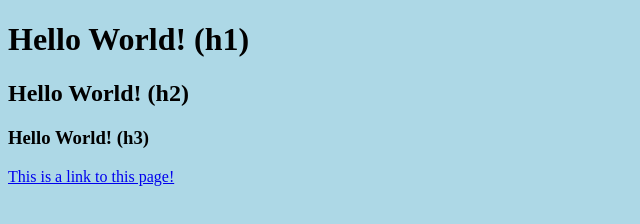
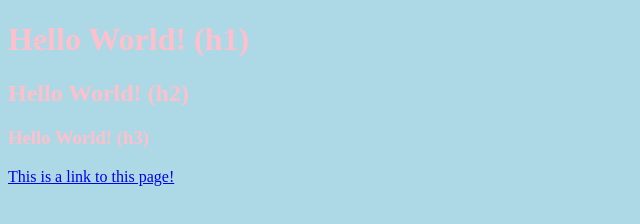
Before and after one commit to jboyer87/CIS2, a plain HTML site: page Lectures/Lecture06/index.html in a window 1280 px wide. Shown: the whole page, without its empty margins (0-640 px from the left). Drawn offline with nearby package versions, Linux system fonts and the light colour scheme; files that its build step writes are made by us from their sources.

Commit message:
Added lecture 14 demo

```diff
--- a/Lectures/Lecture14/sass/main.scss
+++ b/Lectures/Lecture14/sass/main.scss
@@ -1,5 +1,5 @@
 $background-color: lightblue;
-$font-color: black;
+$font-color: pink;
 
 body {
 	color: $font-color;
```
Also changed, not shown: Lectures/Lecture14/css/main.css, Lectures/Lecture14/package.json (line endings or trailing spaces), 2 other files.
